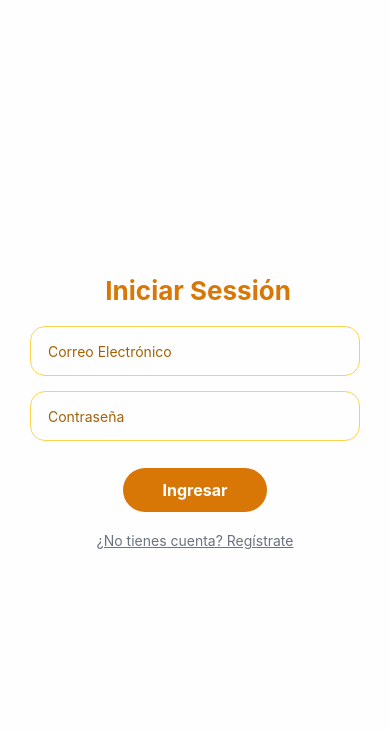
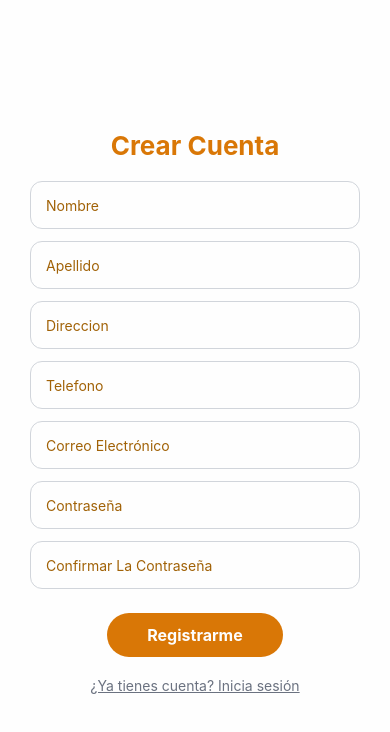
Before and after one commit to KevinPedrera/tallerUno, a React Native app: screen / in a window 390 px wide. Shown: the top 732 px of the page. Built offline with nearby package versions, Linux system fonts and the light colour scheme.

Commit message:
estilos registro

```diff
--- a/App.tsx
+++ b/App.tsx
@@ -6,8 +6,8 @@ import { RegistroScreen } from './src/screens/RegistroScreen';
 export const App = () => {
   return (
     <SafeAreaView style = {{flex: 1}}>
-      <InicioSesionScreen/>
-      {/* <RegistroScreen/> */}
+      {/* <InicioSesionScreen/> */}
+      <RegistroScreen/>
     </SafeAreaView>
   )
 }
--- a/src/screens/InicioSesionScreen.tsx
+++ b/src/screens/InicioSesionScreen.tsx
@@ -10,7 +10,8 @@ export const InicioSesionScreen = () => {
         placeholder='Correo Electrónico'
         placeholderTextColor="#a16207"
         autoCorrect = {false}
-        keyboardType='email-address'>
+        keyboardType='email-address'
+        autoCapitalize='none'>
         </TextInput>
 
         <TextInput style = {styles.inputs}
--- a/src/screens/RegistroScreen.tsx
+++ b/src/screens/RegistroScreen.tsx
@@ -1,53 +1,113 @@
 import React from 'react'
-import { Text, TextInput, TouchableOpacity, View } from 'react-native'
+import { Text, TextInput, TouchableOpacity, View, StyleSheet } from 'react-native'
 
 export const RegistroScreen = () => {
   return (
-    <View>
-        <Text>Crear Cuenta</Text>
+    <View style = {styles.contenedor}>
+        <Text style = {styles.titulo}>Crear Cuenta</Text>
 
-        <TextInput
+        <TextInput style = {styles.inputs}
         placeholder='Nombre'
         placeholderTextColor="#a16207">
         </TextInput>
 
-        <TextInput
+        <TextInput style = {styles.inputs}
         placeholder='Apellido'
         placeholderTextColor="#a16207">
         </TextInput>
 
-        <TextInput
+        <TextInput style = {styles.inputs}
         placeholder='Direccion'
         placeholderTextColor="#a16207">
         </TextInput>
 
-        <TextInput
+        <TextInput style = {styles.inputs}
         placeholder='Telefono'
-        placeholderTextColor="#a16207">
+        placeholderTextColor="#a16207"
+        keyboardType='numeric'>
         </TextInput>
 
-        <TextInput
+        <TextInput style = {styles.inputs}
         placeholder='Correo Electrónico '
-        placeholderTextColor="#a16207">
+        placeholderTextColor="#a16207"
+        keyboardType='email-address'
+        autoCapitalize='none'
+        autoCorrect={false}>
         </TextInput>
 
-        <TextInput
+        <TextInput style = {styles.inputs}
         placeholder='Contraseña'
         placeholderTextColor="#a16207">
         </TextInput>
 
-        <TextInput
+        <TextInput style = {styles.inputs}
         placeholder='Confirmar La Contraseña'
-        placeholderTextColor="#a16207">
+        placeholderTextColor="#a16207"
+        secureTextEntry>
         </TextInput>
 
-        <TouchableOpacity>
-            <Text>Registrarme</Text>
+        <TouchableOpacity style = {styles.boton}>
+            <Text style = {styles.textoBoton}>Registrarme</Text>
         </TouchableOpacity>
 
         <TouchableOpacity>
-            <Text>¿Ya tienes cuenta? Inicia sesión</Text>
+            <Text style = {styles.textoIniciarSesion}>¿Ya tienes cuenta? Inicia sesión</Text>
         </TouchableOpacity>
     </View>
   )
 }
+
+const styles = StyleSheet.create({
+  contenedor:{
+    flex: 1,
+    backgroundColor: '#fefefe',
+    justifyContent: 'center',
+    alignItems: 'center',
+    paddingHorizontal: 30,
+  },
+
+  titulo:{
+    fontSize:26,
+    fontWeight: '700',
+    color: "#d97706",
+    marginBottom: 20,
+  },
+
+  inputs:{
+    width: '100%',
+    height: 48,
+    borderColor: "#d1d5db",
+    borderWidth: 1,
+    borderRadius: 12,
+    paddingHorizontal: 15,
+    marginBottom: 12,
+    backgroundColor: "#fefefe",
+    color: "#1f2937"
+  },
+
+  boton:{
+    backgroundColor: "#d97706",
+    paddingVertical: 12,
+    paddingHorizontal: 40,
+    borderRadius: 30,
+    marginTop: 12,
+    elevation: 3,
+  },
+
+  textoBoton:{
+    color: "#fefefe",
+    fontWeight: 'bold',
+    fontSize: 16,
+    textAlign: 'center'
+  },
+
+  textoIniciarSesion:{
+    color: "#6b7280",
+    fontSize: 14,
+    textDecorationLine: 'underline',
+    paddingVertical: 20
+  },
+
+
+
+})
```
